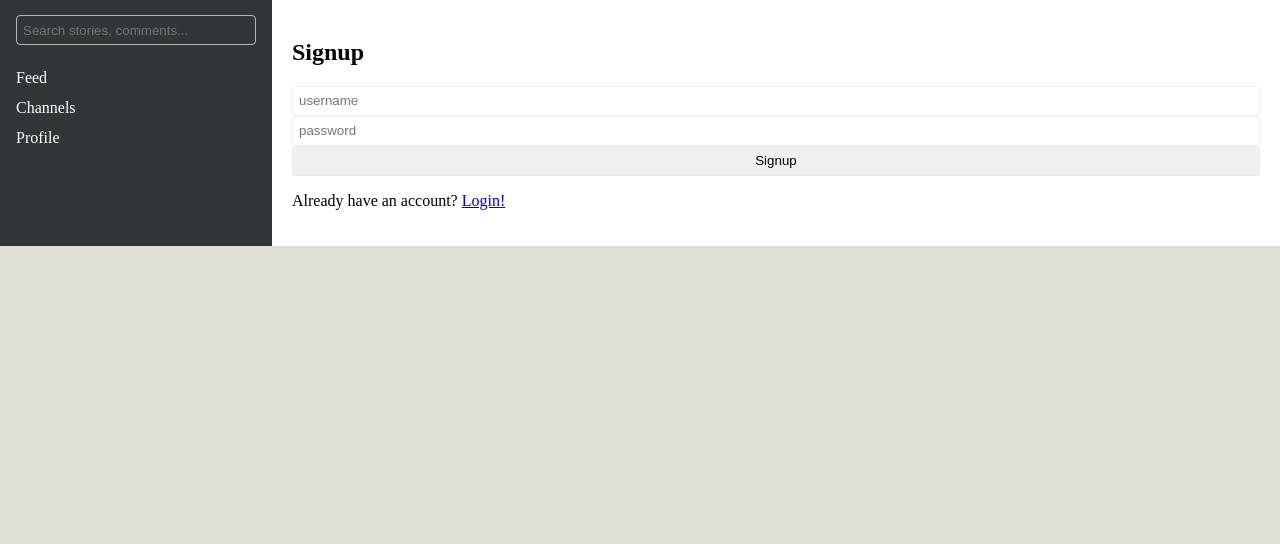
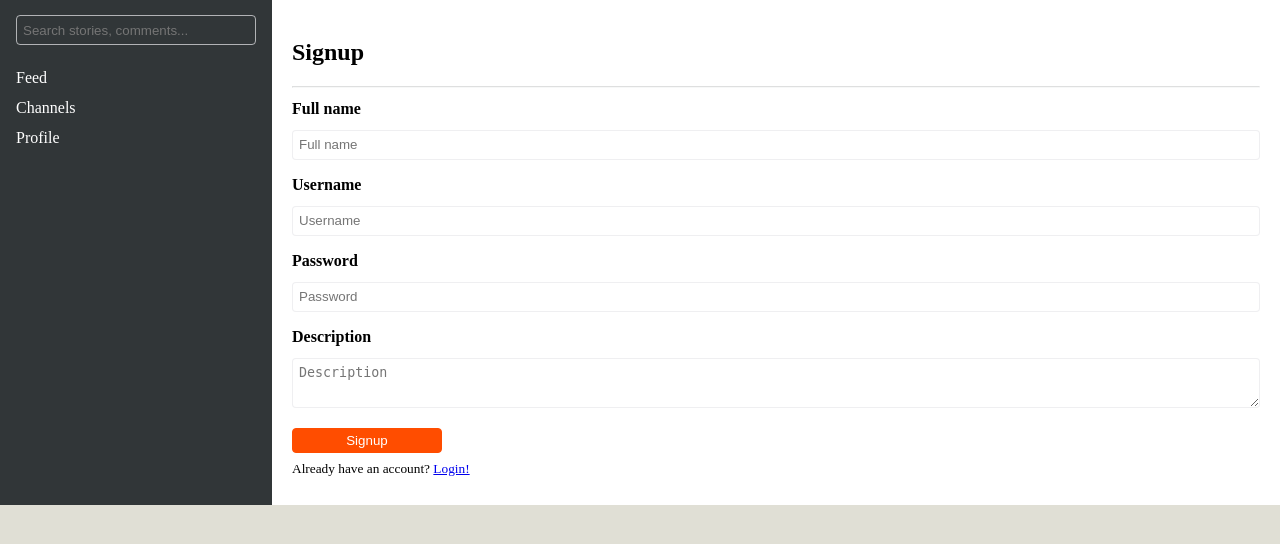
Before and after one commit to sendim/LTW_FEUP, a PHP site: page /pages/signup.php in a window 1280 px wide. Shown: the part 52-596 px from the top of the page. Run offline with PHP 8.4, Linux system fonts and the light colour scheme.

Commit message:
signup ui :art:

```diff
--- a/pages/style.css
+++ b/pages/style.css
@@ -19,7 +19,7 @@
     border-color: rgba(232, 233, 235, 0.3);
   }
 
-  input {
+  input, textarea {
     box-sizing: border-box;
     width: 100%;
     height: 30px;
@@ -28,9 +28,24 @@
     padding: 6px;
   }
 
+  textarea {
+    min-height: 50px;
+  }
+
+  label {
+    display: inline-block;
+  }
+
+  small {
+    margin-top: 8px;
+    margin-bottom: 8px;
+    display: inline-block;
+  }
+
   button.primary {
     background-color: #ff4d00;
     color: white;
+    border: solid 1px #ff4d00;
   }
 
   button.secondary {
@@ -43,10 +58,7 @@
 
   .form-input label {
     font-weight: bold;
-  }
-
-  .form-input input {
-    margin-top: 12px;
+    margin-bottom: 12px;
   }
 
   /* navbar */
--- a/templates/auth.php
+++ b/templates/auth.php
@@ -13,16 +13,12 @@
         <form method="post" action="../actions/action_login.php">
           <div class="form-input">
             <label>Username</label>
-            <div>
-              <input type="text" name="username" placeholder="username" required>
-            </div>
+            <input type="text" name="username" placeholder="username" required>
           </div>
 
           <div class="form-input">
             <label>Password</label>
-            <div>
-              <input type="password" name="password" placeholder="password" required>
-            </div>
+            <input type="password" name="password" placeholder="password" required>
           </div>
 
           <button class="primary" type="submit">
@@ -30,11 +26,10 @@
           </button>
         </form>
 
-        <footer>
-          <p>
-            Don't have an account? <a href="signup.php">Signup!</a>
-          </p>
-        </footer>
+        <small>
+          Don't have an account? <a href="signup.php">Signup!</a>
+        </small>
+
 
     </section>
 <?php } ?>
@@ -45,17 +40,37 @@
  */ ?>
   <section id="signup">
 
-    <header><h2>Signup</h2></header>
+    <header>
+      <h2>Signup</h2>
+    </header>
+
+    <hr />
 
     <form method="post" action="../actions/action_signup.php">
-      <input type="text" name="username" placeholder="username" required>
-      <input type="password" name="password" placeholder="password" required>
-      <input type="submit" value="Signup">
+      <div class="form-input">
+        <label>Full name</label>
+        <input type="text" name="fullName" placeholder="Full name" required>
+      </div>
+      <div class="form-input">
+        <label>Username</label>
+        <input type="text" name="username" placeholder="Username" required>
+      </div>
+      <div class="form-input">
+        <label>Password</label>
+        <input type="password" name="password" placeholder="Password" required>
+      </div>
+
+      <div class="form-input">
+        <label>Description</label>
+        <textarea name="description" placeholder="Description"></textarea>
+      </div>
+
+      <button class="primary" type="submit">Signup</button>
     </form>
 
-    <footer>
-      <p>Already have an account? <a href="login.php">Login!</a></p>
-    </footer>
+    <small>
+      Already have an account? <a href="login.php">Login!</a>
+    </small>
 
   </section>
 <?php } ?>
```
